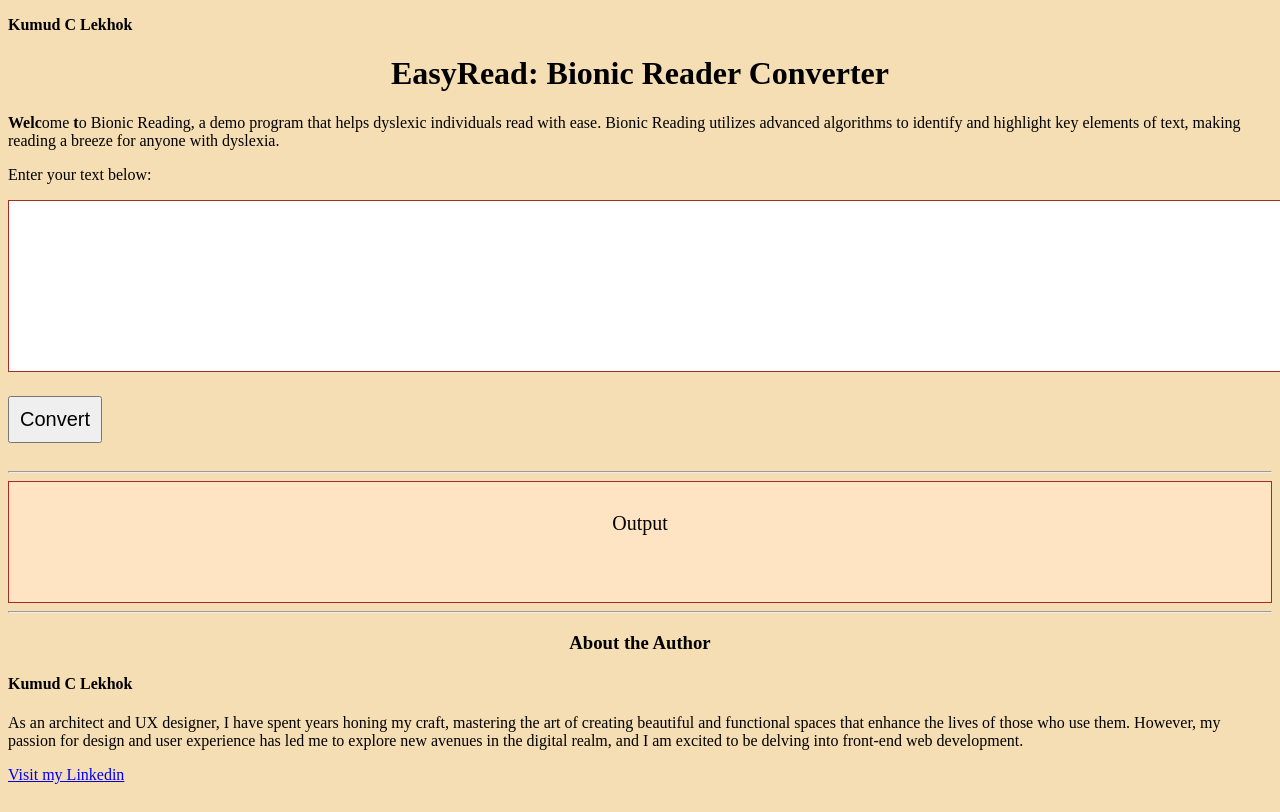
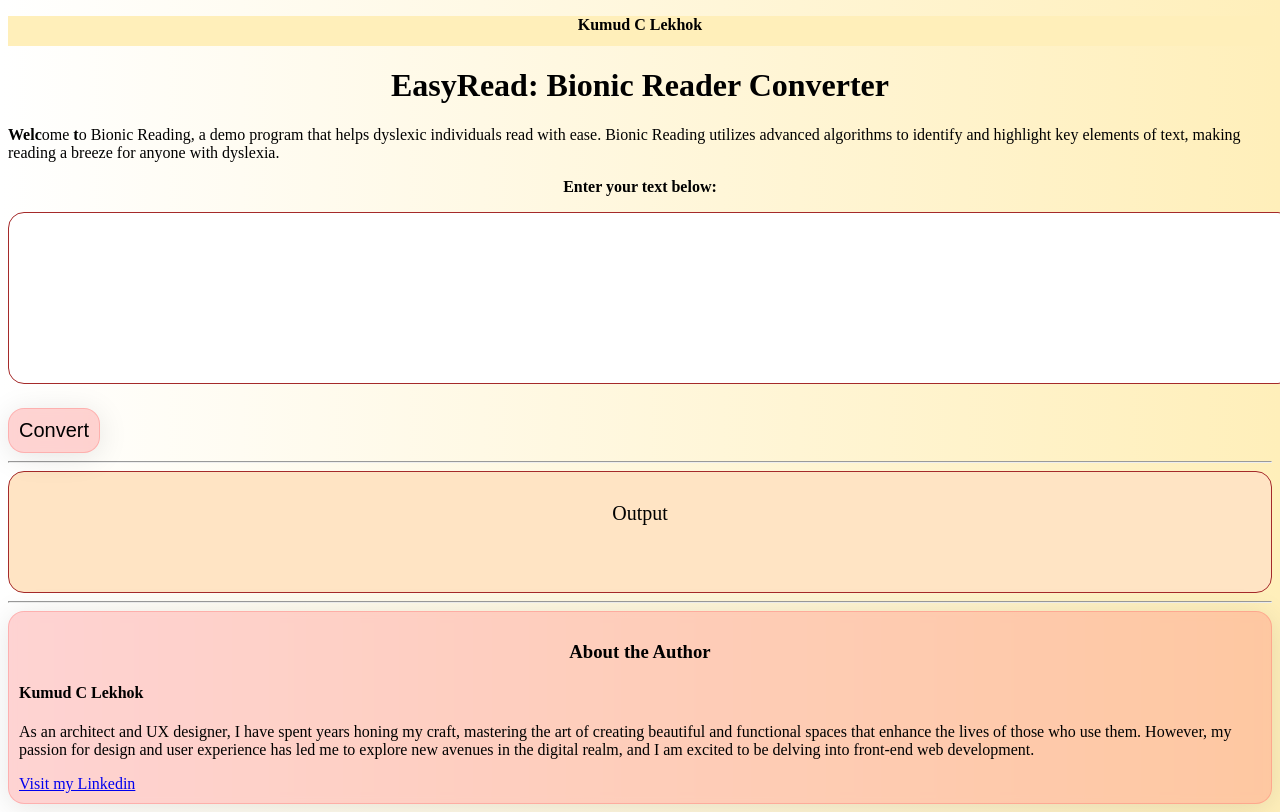
Before and after one commit to lekhok/Dyslexic-Program, a plain HTML site: page index.html in a window 1280 px wide. Drawn offline with Linux system fonts and the light colour scheme.

Commit message:
Design Changes Implemented

```diff
--- a/index.html
+++ b/index.html
@@ -2,14 +2,14 @@
 <html lang="en">
 <head>
 	<meta charset="UTF-8">
-	<title>Bold Random Letters</title>
+	<title>EasyRead: Bionic Reader Converter</title>
 	<link rel="stylesheet" href="style.css">
 </head>
 <body>
 	<nav><p><b>Kumud C Lekhok</b></p></nav>
 	<h1 align="center">EasyRead: Bionic Reader Converter</h1>
   <p><b>Welc</b>ome <b>t</b></t>o Bionic Reading, a demo program that helps dyslexic individuals read with ease. Bionic Reading utilizes advanced algorithms to identify and highlight key elements of text, making reading a breeze for anyone with dyslexia.</p>
-	<p>Enter your text below:</p>
+	<p align="center"><b>Enter your text below:</b></p>
 	<textarea id="input-text"></textarea>
 	<br>
 
@@ -23,7 +23,7 @@
 	<div id="output-text"></div>
 </div>
 <hr>
-  <div>
+  <div class="authorDetail">
     <h3 align="center">About the Author</h3>
     <h4>Kumud C Lekhok</h4>
     <p>As an architect and UX designer, I have spent years honing my craft, mastering the art of creating beautiful and functional spaces that enhance the lives of those who use them. However, my passion for design and user experience has led me to explore new avenues in the digital realm, and I am excited to be delving into front-end web development.</p>
--- a/style.css
+++ b/style.css
@@ -4,13 +4,20 @@
     font-size: 20px;
     padding: 10px;
     margin-bottom: 20px;
-    border: 1px solid brown ;
+    border: 1px solid brown;
+    border-radius: 16px;
 }
 
 #bold-button {
     font-size: 20px;
     padding: 10px;
-    margin-bottom: 20px;
+    background: rgba(251, 97, 97, 0.28);
+    border-radius: 16px;
+    box-shadow: 0 4px 30px rgba(0, 0, 0, 0.1);
+    backdrop-filter: blur(5px);
+    -webkit-backdrop-filter: blur(5px);
+    border: 1px solid rgba(251, 97, 97, 0.3);
+
 }
 
 #output-text {
@@ -21,12 +28,33 @@
 .outputBG {
     background-color: bisque;
     min-height: 100px;
-    border: 1px solid brown ;
+    border: 1px solid brown;
     padding: 10px;
+    border-radius: 16px;
 
 
 }
 
 body {
-    background-color: wheat;
+background: #FFEFBA;  /* fallback for old browsers */
+background: -webkit-linear-gradient(to right, #FFFFFF, #FFEFBA);  /* Chrome 10-25, Safari 5.1-6 */
+background: linear-gradient(to right, #FFFFFF, #FFEFBA); /* W3C, IE 10+/ Edge, Firefox 16+, Chrome 26+, Opera 12+, Safari 7+ */
+
 }
+
+.authorDetail {
+
+    background: rgba(251, 97, 97, 0.28);
+    border-radius: 16px;
+    box-shadow: 0 4px 30px rgba(0, 0, 0, 0.1);
+    backdrop-filter: blur(5px);
+    -webkit-backdrop-filter: blur(5px);
+    border: 1px solid rgba(251, 97, 97, 0.3);
+    padding: 10px;
+}
+
+nav {
+    background-color:#FFEFBA;
+    height:30px;
+    text-align: center;
+}
```
